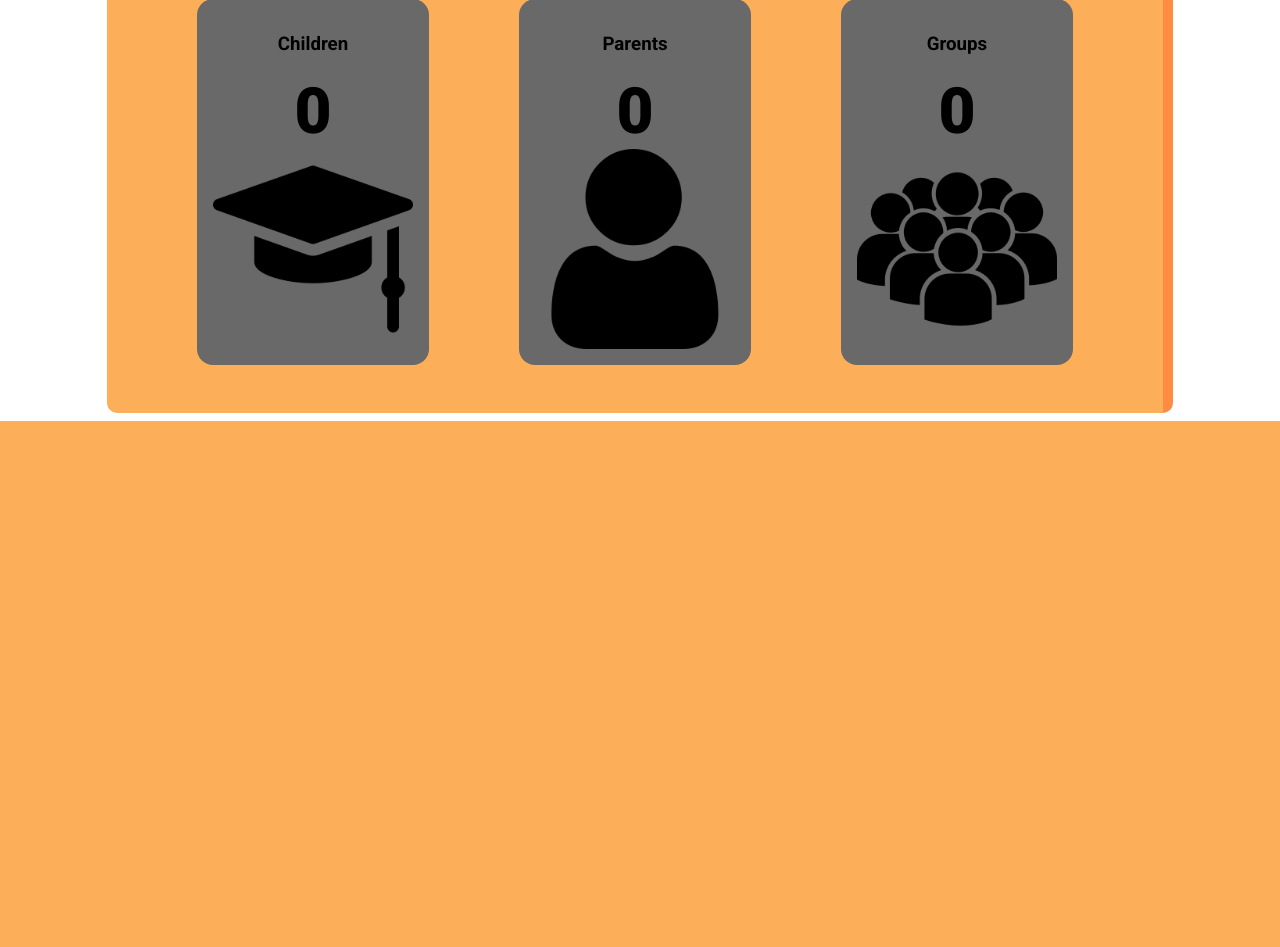
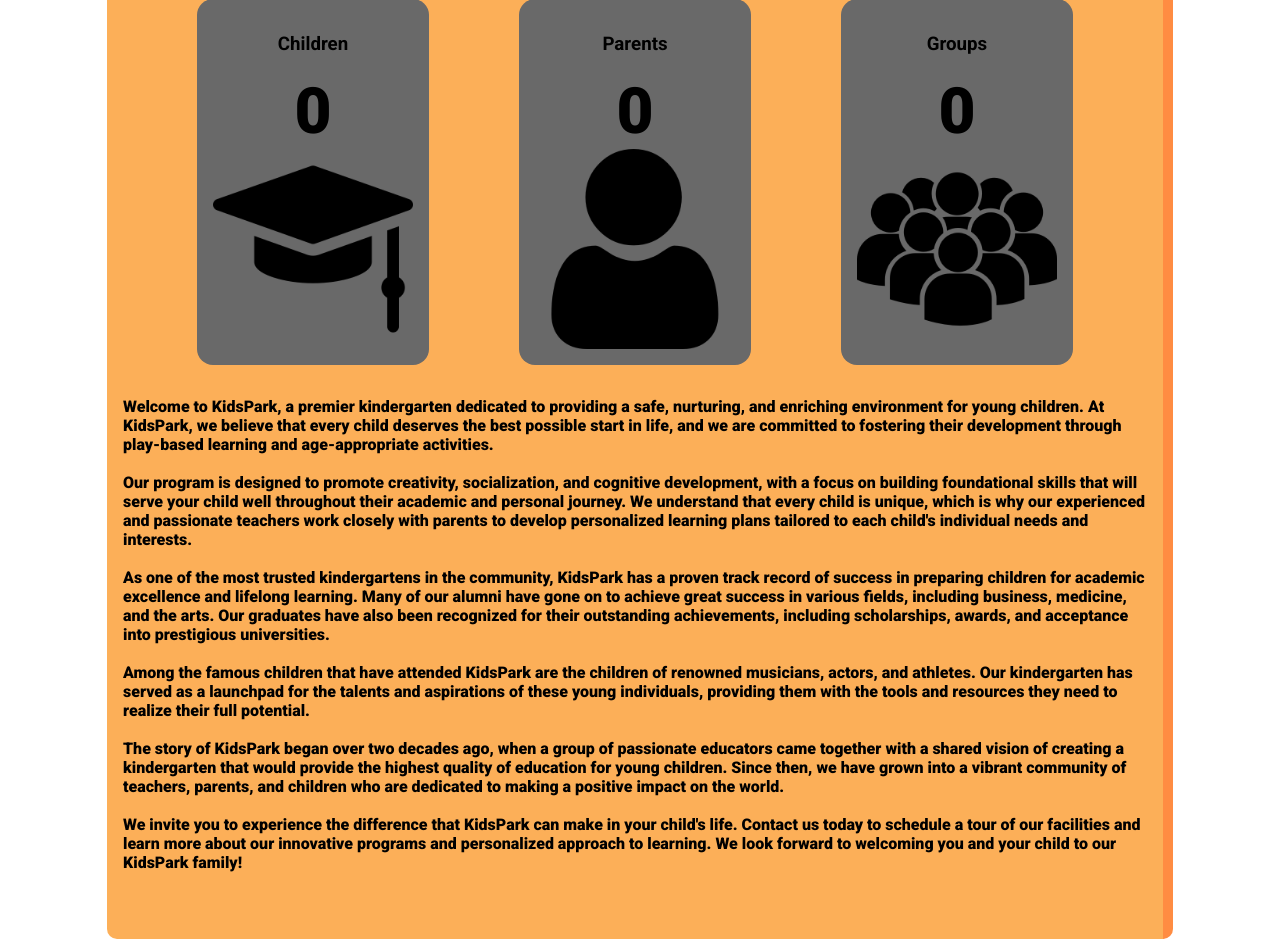
Before and after one commit to Tems-py/kindergarten, a PHP site: page /kindergarten/ in a window 1280 px wide. Shown: the part 508-1455 px from the top of the page. Before the commit the page ends 929 px from the top, so only its background shows below. Run offline with PHP 8.4, Linux system fonts and the light colour scheme; data that the repository does not hold is empty.

Commit message:
Added desc to index

```diff
--- a/css/style.css
+++ b/css/style.css
@@ -86,3 +86,9 @@ body{
     max-width: 200px;
 
 }
+.desc{
+    padding: auto;
+    font-size: 1em;
+    font-weight: 800;
+    gap: 2em;
+}
--- a/index.php
+++ b/index.php
@@ -77,6 +77,18 @@ session_start();
                 <img src="img/crowd-of-users.png" alt="">
             </div>
         </div>
+        <div class="flex_row desc">Welcome to KidsPark, a premier kindergarten dedicated to providing a safe, nurturing, and enriching environment for young children. At KidsPark, we believe that every child deserves the best possible start in life, and we are committed to fostering their development through play-based learning and age-appropriate activities.<br><br>
+
+        Our program is designed to promote creativity, socialization, and cognitive development, with a focus on building foundational skills that will serve your child well throughout their academic and personal journey. We understand that every child is unique, which is why our experienced and passionate teachers work closely with parents to develop personalized learning plans tailored to each child's individual needs and interests.<br><br>
+
+        As one of the most trusted kindergartens in the community, KidsPark has a proven track record of success in preparing children for academic excellence and lifelong learning. Many of our alumni have gone on to achieve great success in various fields, including business, medicine, and the arts. Our graduates have also been recognized for their outstanding achievements, including scholarships, awards, and acceptance into prestigious universities.<br><br>
+
+        Among the famous children that have attended KidsPark are the children of renowned musicians, actors, and athletes. Our kindergarten has served as a launchpad for the talents and aspirations of these young individuals, providing them with the tools and resources they need to realize their full potential.<br><br>
+
+        The story of KidsPark began over two decades ago, when a group of passionate educators came together with a shared vision of creating a kindergarten that would provide the highest quality of education for young children. Since then, we have grown into a vibrant community of teachers, parents, and children who are dedicated to making a positive impact on the world.<br><br>
+
+        We invite you to experience the difference that KidsPark can make in your child's life. Contact us today to schedule a tour of our facilities and learn more about our innovative programs and personalized approach to learning. We look forward to welcoming you and your child to our KidsPark family!<br><br>
+        </div>
         </div>
 </body>
 </html>
```
